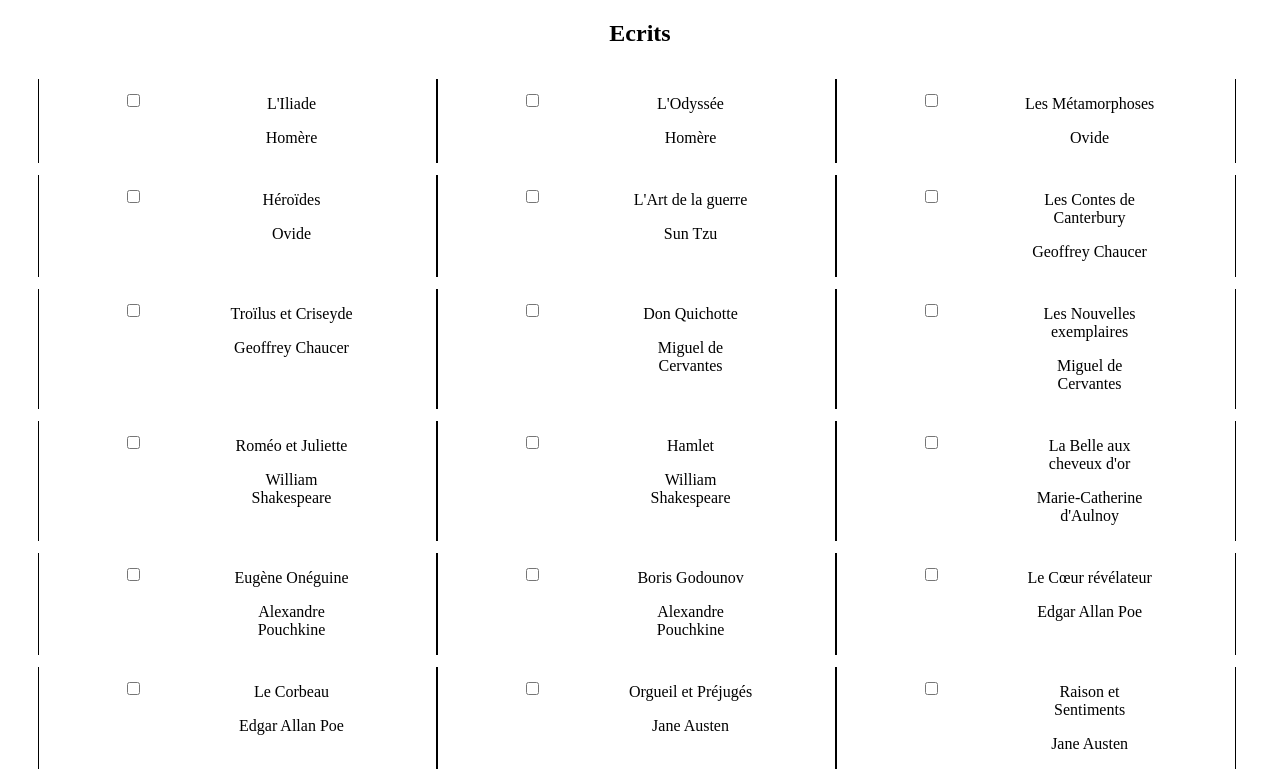
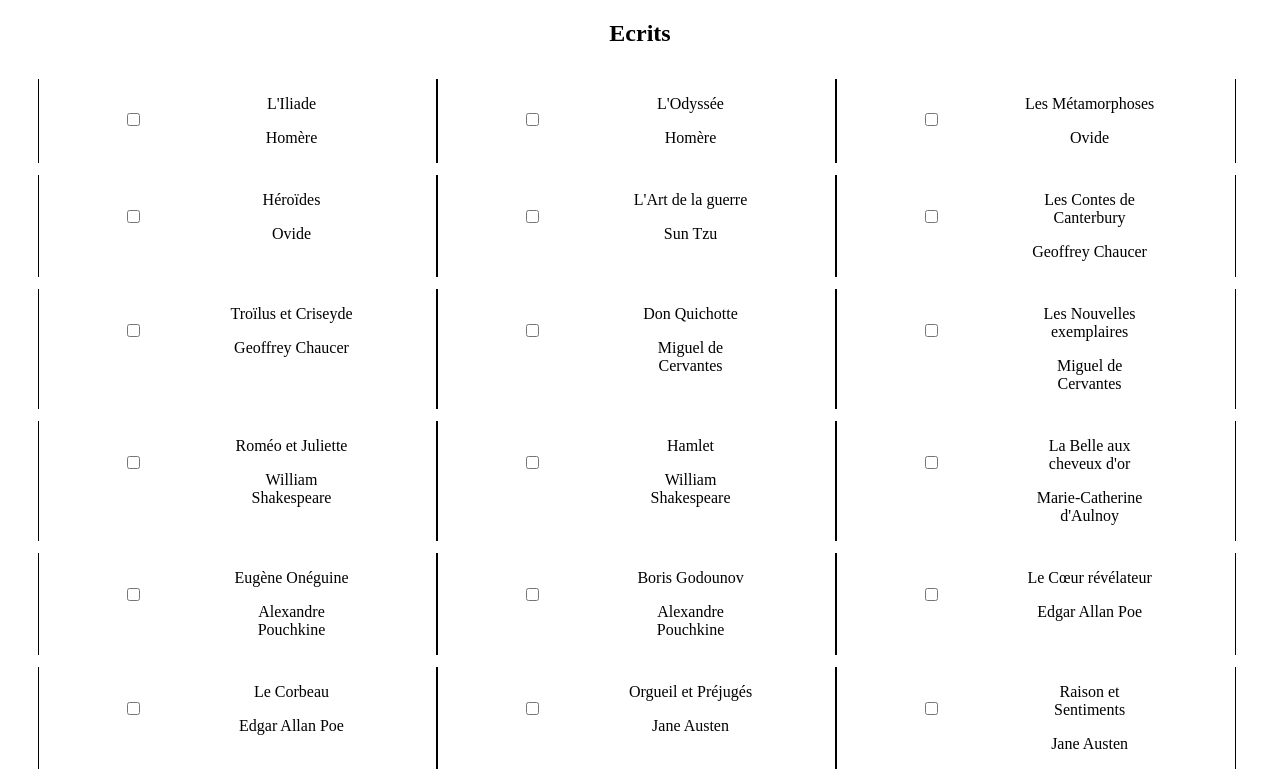
Before and after one commit to mtellene/ProjetMusee, a Flask app: page /itineraire in a window 1280 px wide. Shown: the part 130-911 px from the top of the page. Run offline with Flask 2, Linux system fonts and the light colour scheme.

Commit message:
changement style

```diff
--- a/static/style.css
+++ b/static/style.css
@@ -78,7 +78,7 @@ a:visited, a:link {
 }
 
 .selection, .photo {
-  margin-top: 3%;
+  margin-top: 8%;
 }
 
 cite {
```
